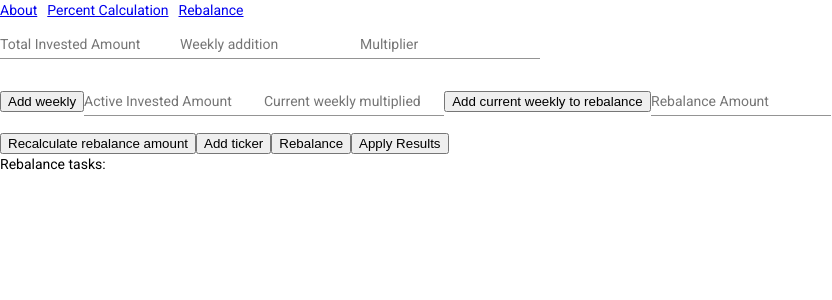
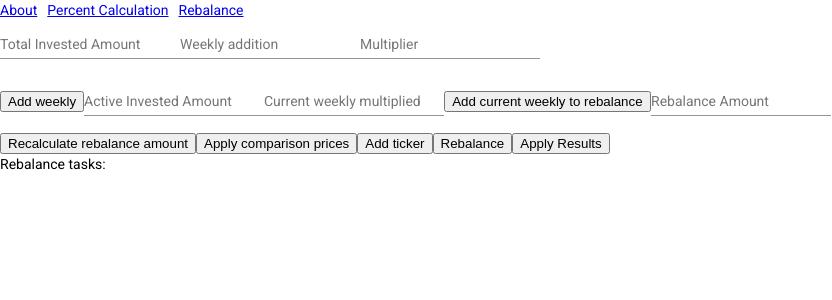
Before and after one commit to DefeNder93/defender-invest, an Angular app: page /rebalance in a window 1280 px wide. Shown: the top 300 px of the page, without its empty margins (0-832 px from the left). Built offline with nearby package versions, Linux system fonts and the light colour scheme.

Commit message:
Added apply comparison prices

```diff
--- a/src/app/rebalance/rebalance.component.html
+++ b/src/app/rebalance/rebalance.component.html
@@ -5,6 +5,8 @@
                       (changeTicker)="changeTicker()" [form]="form" *ngFor="let form of tickersForm.controls; let i = index"></app-rebalance-ticker>
 
 <button (click)="recalculateRebalanceAmount()" type="button">Recalculate rebalance amount</button>
+
+<button (click)="applyComparisonPrices()" type="button">Apply comparison prices</button>
 
 <button (click)="addTicker()" type="button">Add ticker</button>
 
--- a/src/app/rebalance/rebalance.component.ts
+++ b/src/app/rebalance/rebalance.component.ts
@@ -92,6 +92,13 @@ export class RebalanceComponent implements OnInit {
     this.rebalanceAmount$.next(Math.round(amountSum/weightSum));
   }
 
+  applyComparisonPrices = () => {
+    this.tickersForm.controls.forEach((control) => {
+      control.patchValue({currentPrice: control.value.comparisonPrice})
+      control.patchValue({comparisonPrice: null})
+    });
+  }
+
   applyResults = () => {
     this.rebalanceResults$.getValue().forEach((result) => {
       const tickerForm = this.tickersForm.controls.find((e) => e.value.name === result.name);
```
Also changed, not shown: 1 other file (tests, documents, lock files or other folders).
